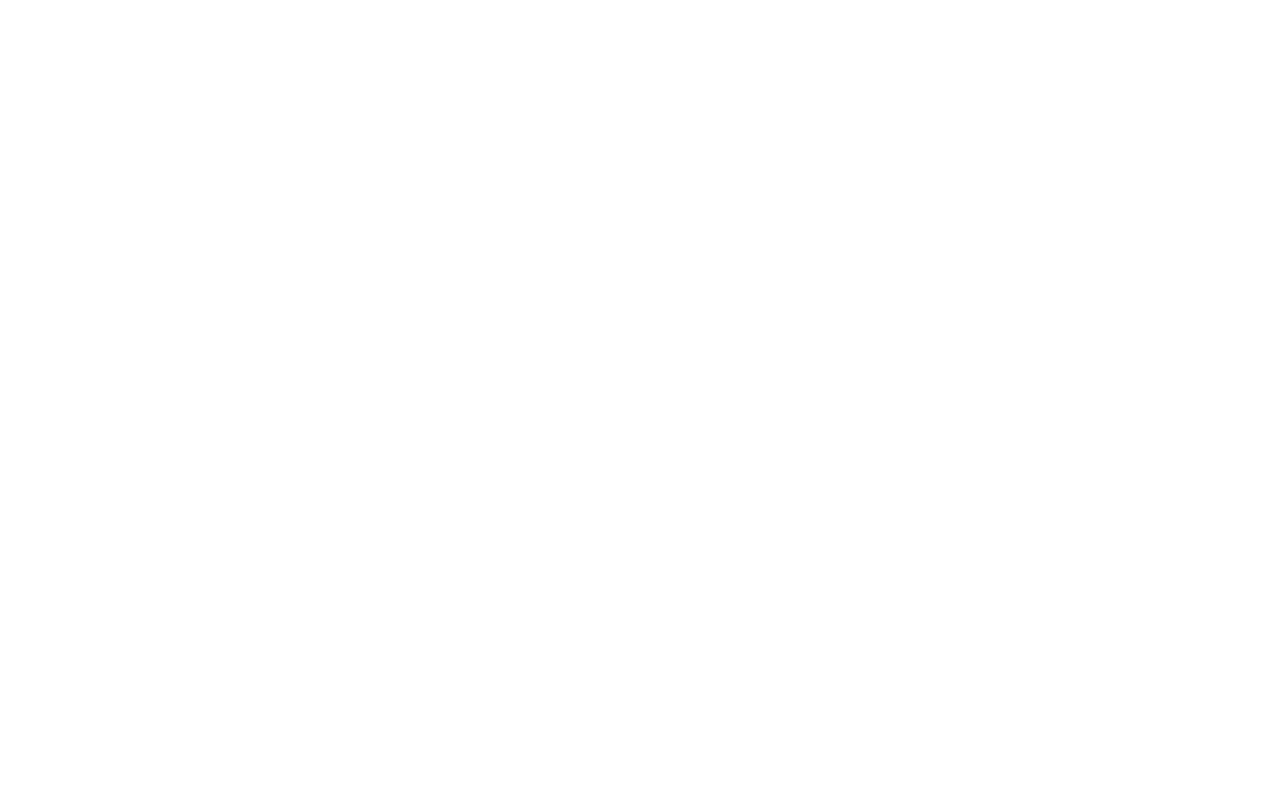
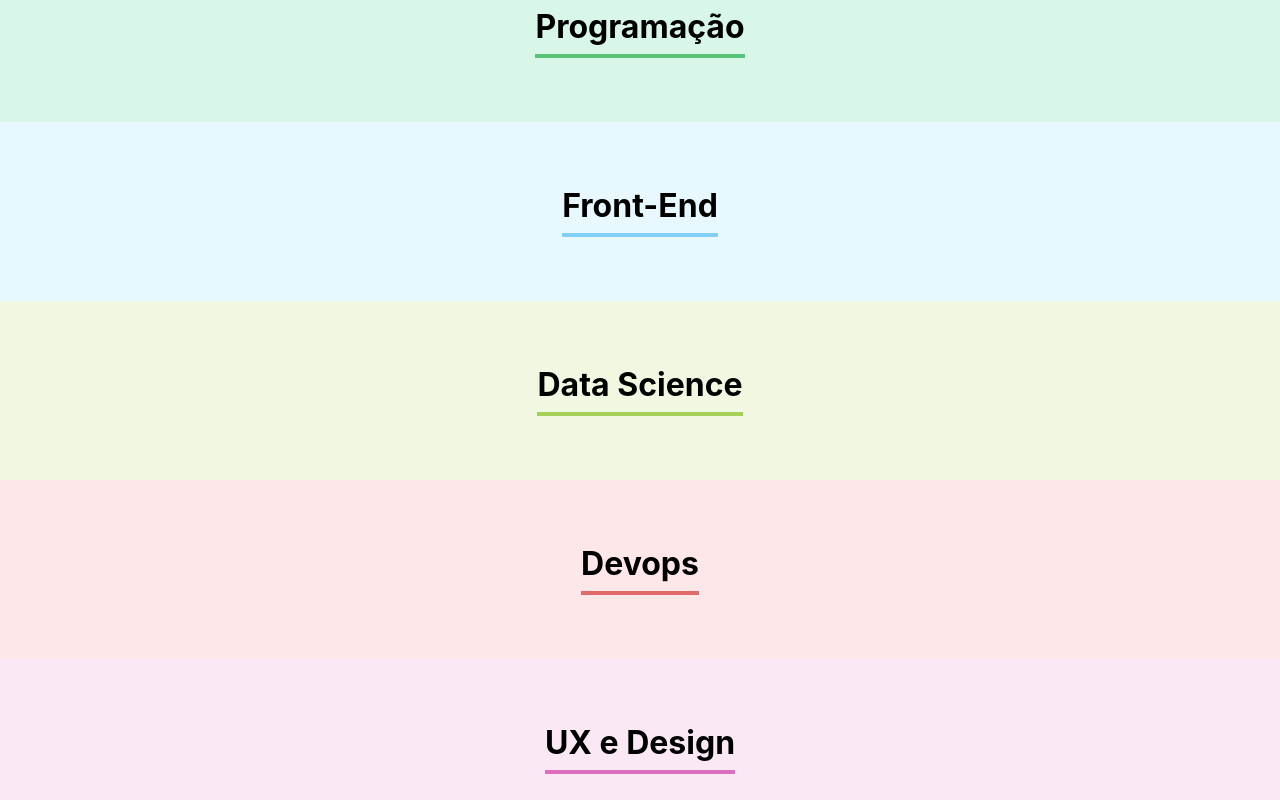
Before and after one commit to pedrorembold/Organo-reactjs, a React (Create React App) app: page / in a window 1280 px wide. Shown: the part 1560-2360 px from the top of the page. Before the commit the page ends 1503 px from the top, so only its background shows below. Built offline with nearby package versions, Linux system fonts and the light colour scheme.

Commit message:
Seçao dfe colaboradores criada

```diff
--- a/src/App.js
+++ b/src/App.js
@@ -1,9 +1,48 @@
 import { useState } from 'react';
 import Banner from './componentes/banner/banner.js';
 import Formulario from './componentes/formulario/index.js';
+import Time from './componentes/Time/index.js';
 
 
 function App() {
+
+  const times = [
+    {
+      nome: 'Programação',
+      corPrimaria:'#57C278',
+      corSecundaria: '#D9F7E9'
+    },
+    {
+      nome: 'Front-End',
+      corPrimaria:'#82CFFA',
+      corSecundaria: '#E8F8FF'
+    },
+    {
+      nome: 'Data Science',
+      corPrimaria:'#A6D157',
+      corSecundaria: '#F0F8E2'
+    },
+    {
+      nome: 'Devops',
+      corPrimaria:'#E06B69',
+      corSecundaria: '#FDE7E8'
+    },
+    {
+      nome: 'UX e Design',
+      corPrimaria:'#DB6EBF',
+      corSecundaria: '#FAE9F5'
+    },
+    {
+      nome: 'Mobile',
+      corPrimaria:'#FFBA05',
+      corSecundaria: '#FFF5D9'
+    },
+    {
+      nome: 'Inovação e Gestão',
+      corPrimaria:'#FF8A29',
+      corSecundaria: '#FFEEDF'
+    }
+  ]
 
   const [colaboradores, setColaboradores] = useState([])
   const aoNovoColaboradorAdicionado = (colaborador) => {
@@ -16,6 +55,10 @@ function App() {
       <Banner />
       <Formulario aoColaboradorCadastrado={colaborador => aoNovoColaboradorAdicionado(colaborador)}/>
 
+      {times.map(time => <Time key={time.nome} nome={time.nome} corPrimaria={time.corPrimaria} corSecundaria={time.corSecundaria}/>)}
+
+
+
     </div>
   );
 }
--- /dev/null
+++ b/src/componentes/Time/Time.css
@@ -0,0 +1,13 @@
+.time {
+    text-align: center;
+    padding: 32px;
+
+}
+
+.time h3{
+    font-size: 32px;
+    border-bottom: 4px solid;
+    display: inline-block;
+    padding-bottom: 8px;
+
+}
--- /dev/null
+++ b/src/componentes/Time/index.js
@@ -0,0 +1,14 @@
+import './Time.css'
+
+const Time = (props) => {
+
+    const css = { backgroundColor : props.corSecundaria }
+
+    return (
+        <section className='time' style={css}>
+            <h3 style={{ borderColor: props.corPrimaria }}>{props.nome}</h3>
+        </section>
+    )
+}
+
+export default Time
--- a/src/componentes/formulario/index.js
+++ b/src/componentes/formulario/index.js
@@ -9,6 +9,7 @@ const Formulario = (props) => {
         'Programação',
         'Front-End',
         'Data Science',
+        'Devops',
         'UX e Design',
         'Mobile',
         'Inovação e Gestão'
```
